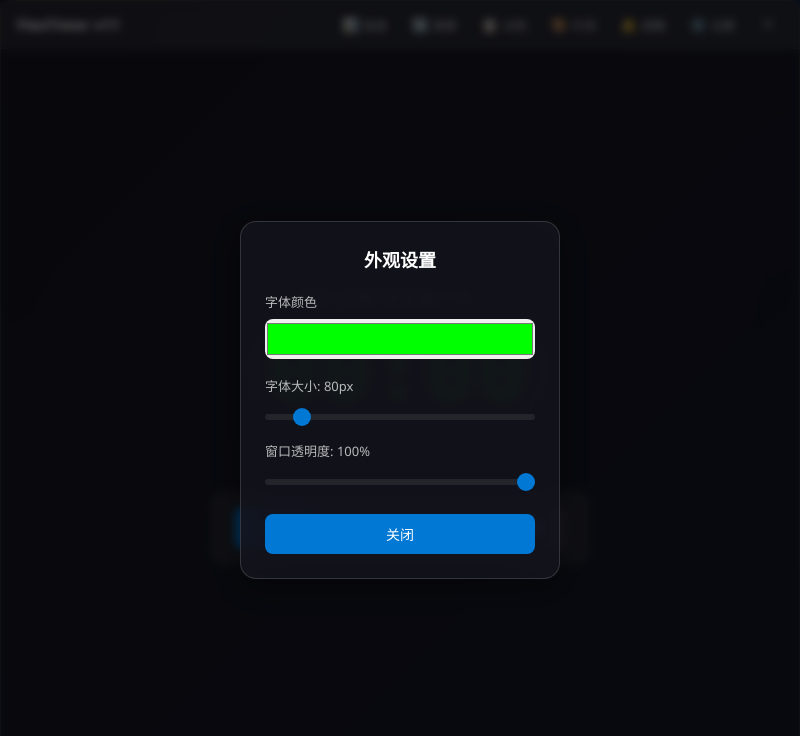
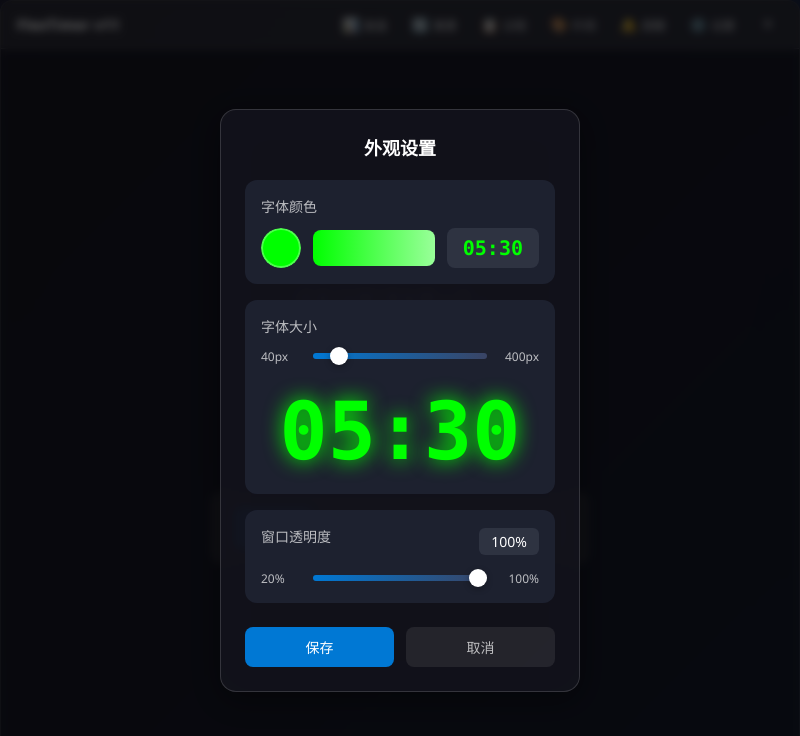
Before and after one commit to 18585307051/FlexTimer-v12, an Electron app: page index.html in a window 800 px wide. Both pictures are taken after a click on the button "🎨 外观". Shown: the top 736 px of the page. Drawn offline with nearby package versions, Linux system fonts and the light colour scheme; no server answers.

Commit message:
优化: 外观设置弹窗UI重构-添加颜色渐变和实时预览

```diff
--- a/css/style.css
+++ b/css/style.css
@@ -715,6 +715,141 @@ body {
     }
 }
 
+/* ===== Appearance Popup Specific Styles ===== */
+.popup-appearance {
+    width: 360px;
+}
+
+.appearance-section {
+    background: rgba(30, 35, 50, 0.9);
+    border-radius: 12px;
+    padding: 16px;
+    margin-bottom: 16px;
+}
+
+.section-label {
+    font-size: 14px;
+    color: var(--text-secondary);
+    margin-bottom: 12px;
+}
+
+.section-header {
+    display: flex;
+    justify-content: space-between;
+    align-items: center;
+    margin-bottom: 12px;
+}
+
+.section-value {
+    font-size: 14px;
+    color: var(--text-primary);
+    background: rgba(50, 55, 70, 0.8);
+    padding: 4px 12px;
+    border-radius: 6px;
+}
+
+/* Color Picker Row */
+.color-picker-row {
+    display: flex;
+    align-items: center;
+    gap: 12px;
+}
+
+.color-input {
+    width: 40px;
+    height: 40px;
+    border: none;
+    border-radius: 50%;
+    cursor: pointer;
+    padding: 0;
+    background: transparent;
+}
+
+.color-input::-webkit-color-swatch-wrapper {
+    padding: 0;
+}
+
+.color-input::-webkit-color-swatch {
+    border: 2px solid rgba(255, 255, 255, 0.3);
+    border-radius: 50%;
+}
+
+.color-gradient {
+    flex: 1;
+    height: 36px;
+    background: linear-gradient(90deg,
+            #4169E1 0%,
+            #6B8AFF 30%,
+            #8BA5FF 60%,
+            #B8C9FF 100%);
+    border-radius: 8px;
+}
+
+.color-preview-timer {
+    font-family: 'Consolas', 'Courier New', monospace;
+    font-size: 20px;
+    font-weight: bold;
+    color: var(--text-primary);
+    background: rgba(50, 55, 70, 0.8);
+    padding: 8px 16px;
+    border-radius: 8px;
+}
+
+/* Slider Container */
+.slider-container {
+    display: flex;
+    align-items: center;
+    gap: 12px;
+}
+
+.slider-min,
+.slider-max {
+    font-size: 12px;
+    color: var(--text-secondary);
+    min-width: 40px;
+}
+
+.slider-max {
+    text-align: right;
+}
+
+.styled-slider {
+    flex: 1;
+    height: 6px;
+    appearance: none;
+    -webkit-appearance: none;
+    background: linear-gradient(90deg, var(--blue) 0%, rgba(100, 120, 180, 0.4) 100%);
+    border-radius: 3px;
+    outline: none;
+}
+
+.styled-slider::-webkit-slider-thumb {
+    -webkit-appearance: none;
+    width: 18px;
+    height: 18px;
+    background: white;
+    border-radius: 50%;
+    cursor: pointer;
+    box-shadow: 0 2px 6px rgba(0, 0, 0, 0.3);
+}
+
+/* Size Preview */
+.size-preview {
+    display: flex;
+    justify-content: center;
+    align-items: center;
+    margin-top: 20px;
+    min-height: 80px;
+}
+
+#size-preview-timer {
+    font-family: 'Consolas', 'Courier New', monospace;
+    font-size: 60px;
+    font-weight: bold;
+    color: var(--timer-color);
+    text-shadow: 0 0 20px currentColor;
+}
+
 .popup-actions {
     display: flex;
     gap: 12px;
--- a/index.html
+++ b/index.html
@@ -97,22 +97,48 @@
         </div>
 
         <!-- 外观设置弹窗 -->
-        <div id="popup-appearance" class="popup-card hidden">
+        <div id="popup-appearance" class="popup-card popup-appearance hidden">
             <h3>外观设置</h3>
-            <div class="form-group">
-                <label for="input-font-color">字体颜色</label>
-                <input type="color" id="input-font-color" value="#00ff00">
+
+            <!-- 字体颜色区块 -->
+            <div class="appearance-section">
+                <div class="section-label">字体颜色</div>
+                <div class="color-picker-row">
+                    <input type="color" id="input-font-color" class="color-input" value="#6B8AFF">
+                    <div class="color-gradient" id="color-gradient"></div>
+                    <div class="color-preview-timer" id="color-preview">05:30</div>
+                </div>
             </div>
-            <div class="form-group">
-                <label for="input-font-size">字体大小: <span id="font-size-value">80</span>px</label>
-                <input type="range" id="input-font-size" min="40" max="400" value="80">
+
+            <!-- 字体大小区块 -->
+            <div class="appearance-section">
+                <div class="section-label">字体大小</div>
+                <div class="slider-container">
+                    <span class="slider-min">40px</span>
+                    <input type="range" id="input-font-size" class="styled-slider" min="40" max="400" value="80">
+                    <span class="slider-max">400px</span>
+                </div>
+                <div class="size-preview">
+                    <span id="size-preview-timer">05:30</span>
+                </div>
             </div>
-            <div class="form-group">
-                <label for="input-opacity">窗口透明度: <span id="opacity-value">100</span>%</label>
-                <input type="range" id="input-opacity" min="20" max="100" value="100">
+
+            <!-- 窗口透明度区块 -->
+            <div class="appearance-section">
+                <div class="section-header">
+                    <span class="section-label">窗口透明度</span>
+                    <span class="section-value" id="opacity-value">100%</span>
+                </div>
+                <div class="slider-container">
+                    <span class="slider-min">20%</span>
+                    <input type="range" id="input-opacity" class="styled-slider" min="20" max="100" value="100">
+                    <span class="slider-max">100%</span>
+                </div>
             </div>
+
             <div class="popup-actions">
-                <button class="popup-btn confirm" id="btn-close-appearance">关闭</button>
+                <button class="popup-btn confirm" id="btn-save-appearance">保存</button>
+                <button class="popup-btn cancel" id="btn-cancel-appearance">取消</button>
             </div>
         </div>
 
--- a/js/script.js
+++ b/js/script.js
@@ -186,18 +186,54 @@ function applySettings() {
     // 更新设置面板的值
     $('input-font-color').value = settings.fontColor;
     $('input-font-size').value = settings.fontSize;
-    $('font-size-value').textContent = settings.fontSize;
     $('input-opacity').value = settings.opacity;
-    $('opacity-value').textContent = settings.opacity;
+    $('opacity-value').textContent = settings.opacity + '%';
     $('input-warning-seconds').value = settings.warningSeconds;
     $('input-sound-enabled').checked = settings.soundEnabled;
     $('input-always-on-top').checked = settings.alwaysOnTop;
+
+    // 更新预览
+    updateAppearancePreview();
 
     // Electron 透明度
     if (window.electronAPI) {
         window.electronAPI.setOpacity(settings.opacity / 100);
         window.electronAPI.setAlwaysOnTop(settings.alwaysOnTop);
     }
+}
+
+function updateAppearancePreview() {
+    // 颜色预览
+    const colorPreview = $('color-preview');
+    if (colorPreview) {
+        colorPreview.style.color = settings.fontColor;
+    }
+
+    // 大小预览
+    const sizePreview = $('size-preview-timer');
+    if (sizePreview) {
+        sizePreview.style.color = settings.fontColor;
+        // 根据设置动态缩放预览字体大小 (最大显示80px)
+        const previewSize = Math.min(settings.fontSize, 80);
+        sizePreview.style.fontSize = previewSize + 'px';
+    }
+
+    // 更新渐变条颜色
+    const gradient = $('color-gradient');
+    if (gradient) {
+        const baseColor = settings.fontColor;
+        gradient.style.background = `linear-gradient(90deg, ${baseColor} 0%, ${lightenColor(baseColor, 30)} 50%, ${lightenColor(baseColor, 60)} 100%)`;
+    }
+}
+
+function lightenColor(color, percent) {
+    // 简单的颜色变亮函数
+    const num = parseInt(color.replace('#', ''), 16);
+    const amt = Math.round(2.55 * percent);
+    const R = Math.min(255, (num >> 16) + amt);
+    const G = Math.min(255, ((num >> 8) & 0x00FF) + amt);
+    const B = Math.min(255, (num & 0x0000FF) + amt);
+    return '#' + (0x1000000 + R * 0x10000 + G * 0x100 + B).toString(16).slice(1);
 }
 
 // ===== 计时器逻辑 =====
@@ -469,22 +505,22 @@ function bindEvents() {
     // 外观设置
     $('input-font-color').addEventListener('input', (e) => {
         settings.fontColor = e.target.value;
-        applySettings();
-        saveSettings();
+        updateAppearancePreview();
     });
     $('input-font-size').addEventListener('input', (e) => {
         settings.fontSize = parseInt(e.target.value, 10);
-        $('font-size-value').textContent = settings.fontSize;
-        applySettings();
-        saveSettings();
+        updateAppearancePreview();
     });
     $('input-opacity').addEventListener('input', (e) => {
         settings.opacity = parseInt(e.target.value, 10);
-        $('opacity-value').textContent = settings.opacity;
+        $('opacity-value').textContent = settings.opacity + '%';
+    });
+    $('btn-save-appearance').addEventListener('click', () => {
         applySettings();
         saveSettings();
+        hidePopup();
     });
-    $('btn-close-appearance').addEventListener('click', hidePopup);
+    $('btn-cancel-appearance').addEventListener('click', hidePopup);
 
     // 提醒设置
     $('input-warning-seconds').addEventListener('change', (e) => {
```
